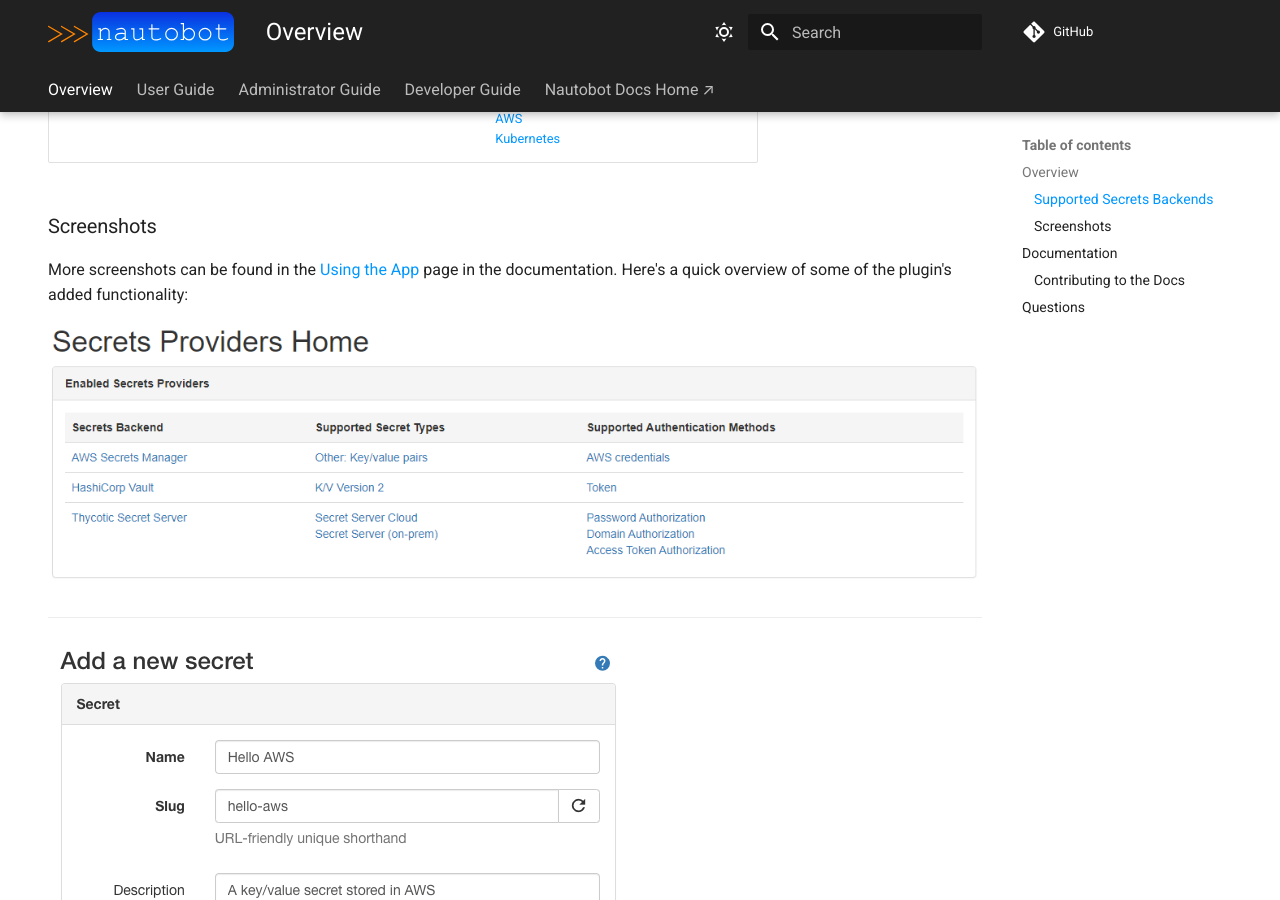
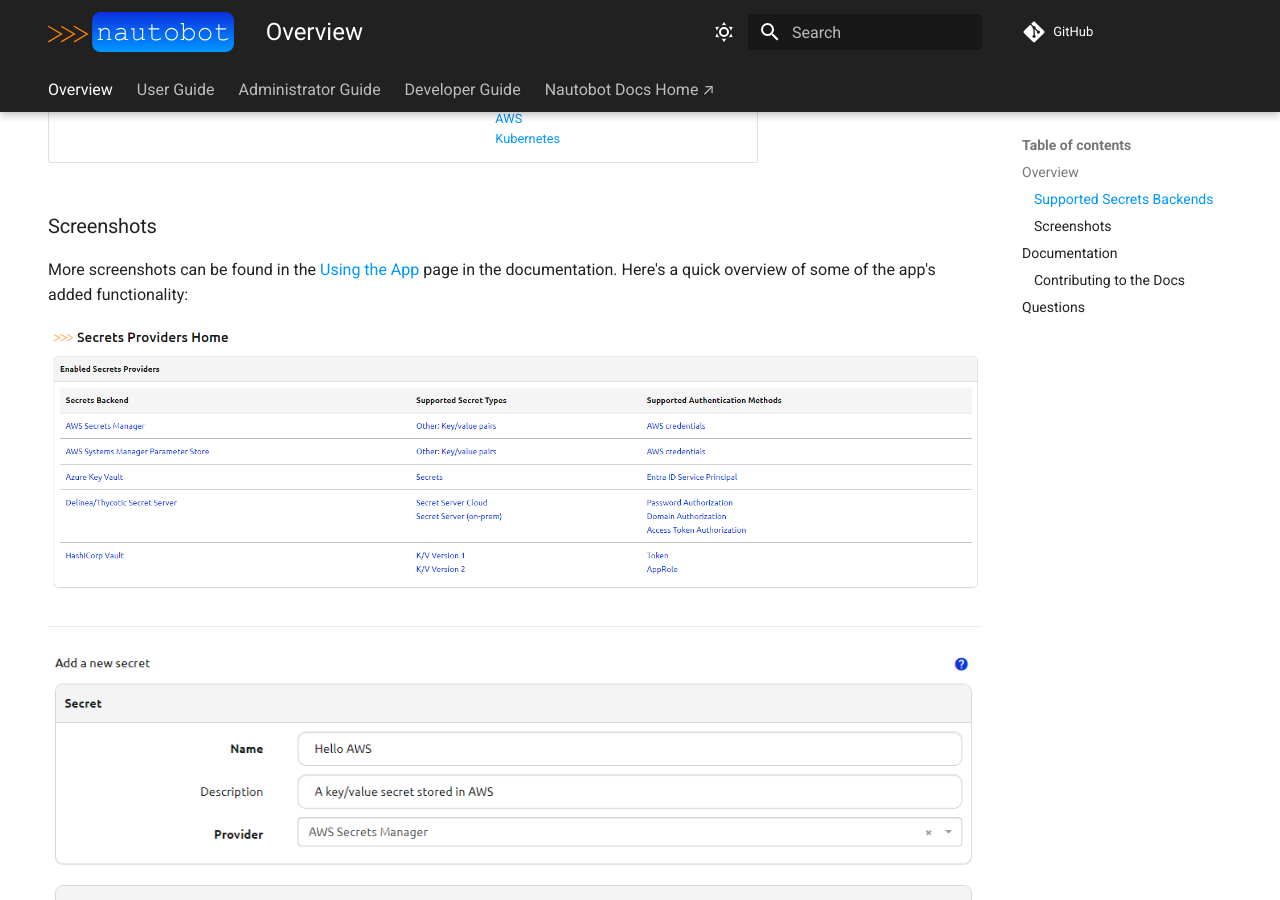
Before and after one commit to nautobot/nautobot-app-secrets-providers, an MkDocs documentation site: the page built from docs/index.md, in a window 1280 px wide and 900 px high, scrolled down 1021 px. Built offline with MkDocs 1.6.1 and Material for MkDocs 9.7.7, drawn with Linux system fonts in a browser that asks for light colours; comment, search, counter and statistics services are not loaded.

Commit message:
Updated screenshots

```diff
--- a/README.md
+++ b/README.md
@@ -31,13 +31,13 @@
 
 ### Screenshots
 
-More screenshots can be found in the [Using the App](https://docs.nautobot.com/projects/secrets-providers/en/latest/user/app_use_cases/) page in the documentation. Here's a quick overview of some of the plugin's added functionality:
+More screenshots can be found in the [Using the App](https://docs.nautobot.com/projects/secrets-providers/en/latest/user/app_use_cases/) page in the documentation. Here's a quick overview of some of the app's added functionality:
 
-![Screenshot of app home page](https://raw.githubusercontent.com/nautobot/nautobot-app-secrets-providers/develop/docs/images/screenshot02.png "App Home page")
+![Screenshot of app home page](https://raw.githubusercontent.com/nautobot/nautobot-app-secrets-providers/develop/docs/images/secrets-providers-home.png "App Home page")
 
 ---
 
-![Screenshot of secret using AWS Secrets Manager](https://raw.githubusercontent.com/nautobot/nautobot-app-secrets-providers/develop/docs/images/screenshot03.png "Secret using AWS Secrets Manager")
+![Screenshot of secret using AWS Secrets Manager](https://raw.githubusercontent.com/nautobot/nautobot-app-secrets-providers/develop/docs/images/aws-secrets-manager-secrets-provider-add.png "Secret using AWS Secrets Manager")
 
 ## Documentation
 
```
Also changed, not shown: docs/user/app_use_cases.md (+10 -6 lines), docs/images/aws-secrets-manager-secrets-provider-add.png (added), docs/images/azure-key-vault-secrets-provider-add.png (added), docs/images/delinea-id-secrets-provider-add.png (added), docs/images/delinea-path-secrets-provider-add.png (added), docs/images/hashicorp-vault-secrets-provider-add.png (added), docs/images/screenshot01.png (deleted), docs/images/screenshot02.png (deleted), docs/images/screenshot03.png (deleted), docs/images/screenshot04.png (deleted), docs/images/screenshot05.png (deleted), docs/images/screenshot06.png (deleted), docs/images/secrets-list.png (added), docs/images/secrets-providers-home.png (added), 1 more files, 1 other file.
